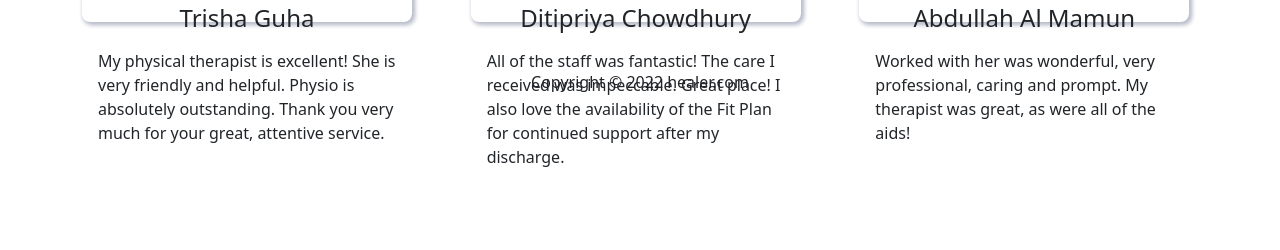
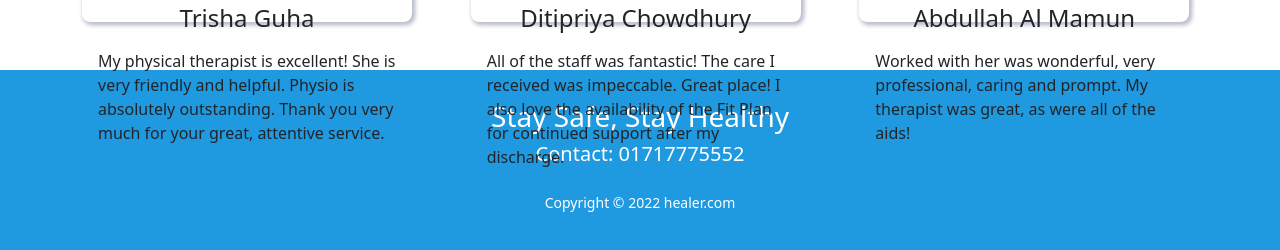
Before and after one commit to AmenaAkter5/assignment-10-service-provider, a React (Create React App) app: page / in a window 1280 px wide. Shown: the part 1756-2006 px from the top of the page. Before the commit the page ends 1925 px from the top, so only its background shows below. Built offline with nearby package versions, Linux system fonts and the light colour scheme; no server answers.

Commit message:
footer updated

```diff
--- a/src/Shared/Footer/Footer.css
+++ b/src/Shared/Footer/Footer.css
@@ -0,0 +1,5 @@
+.footer {
+    background-color: rgb(31, 153, 224);
+    padding: 30px;
+    color: white;
+}
--- a/src/Shared/Footer/Footer.js
+++ b/src/Shared/Footer/Footer.js
@@ -7,8 +7,10 @@ const Footer = () => {
     const year = today.getFullYear();
 
     return (
-        <footer>
-            <p className='text-center'>Copyright © {year} healer.com</p>
+        <footer className='footer'>
+            <h3 className='text-center'>Stay Safe, Stay Healthy</h3>
+            <h5 className='text-center'>Contact: 01717775552</h5>
+            <p className='text-center mt-4'><small>Copyright © {year} healer.com</small></p>
         </footer>
     );
 };
```
